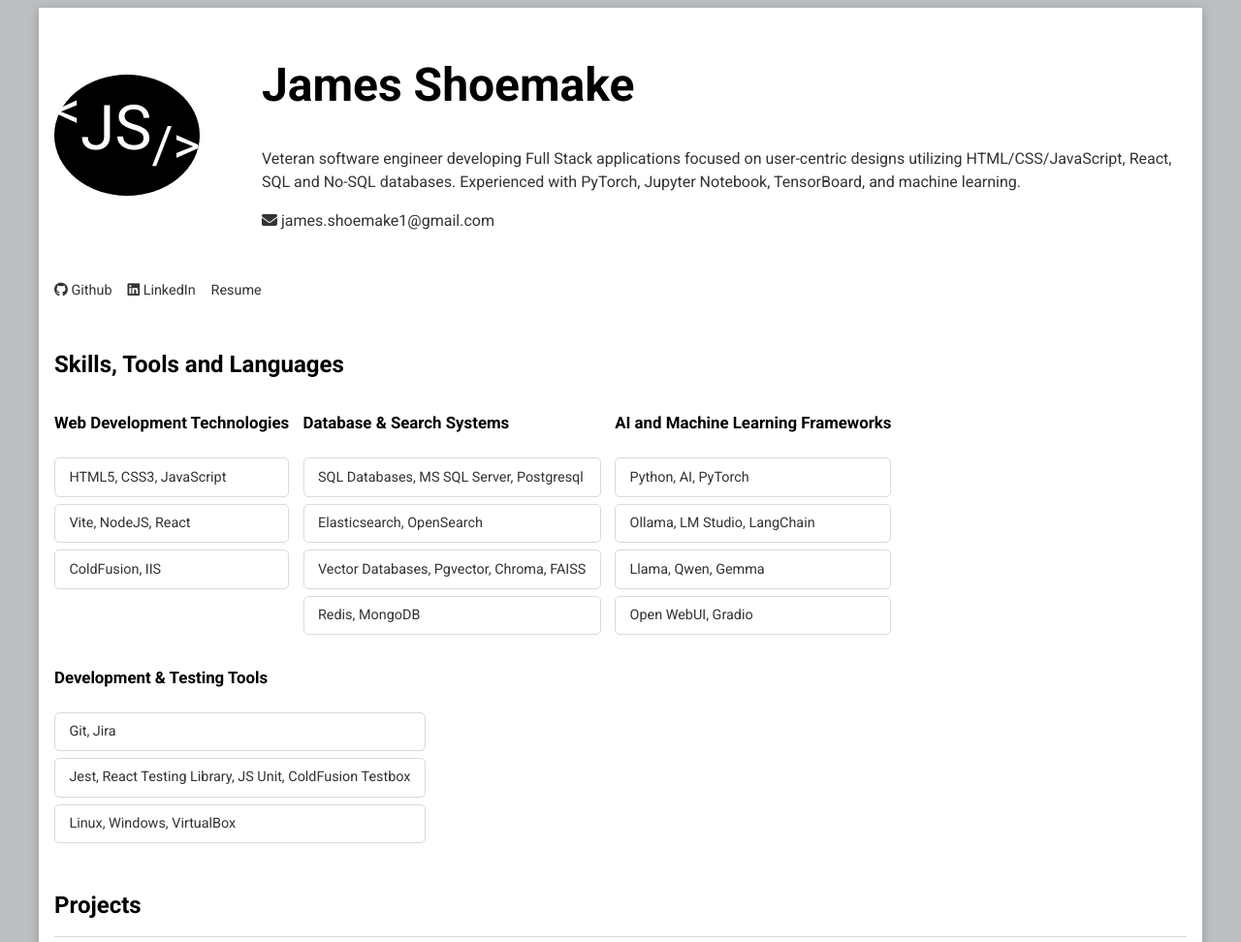
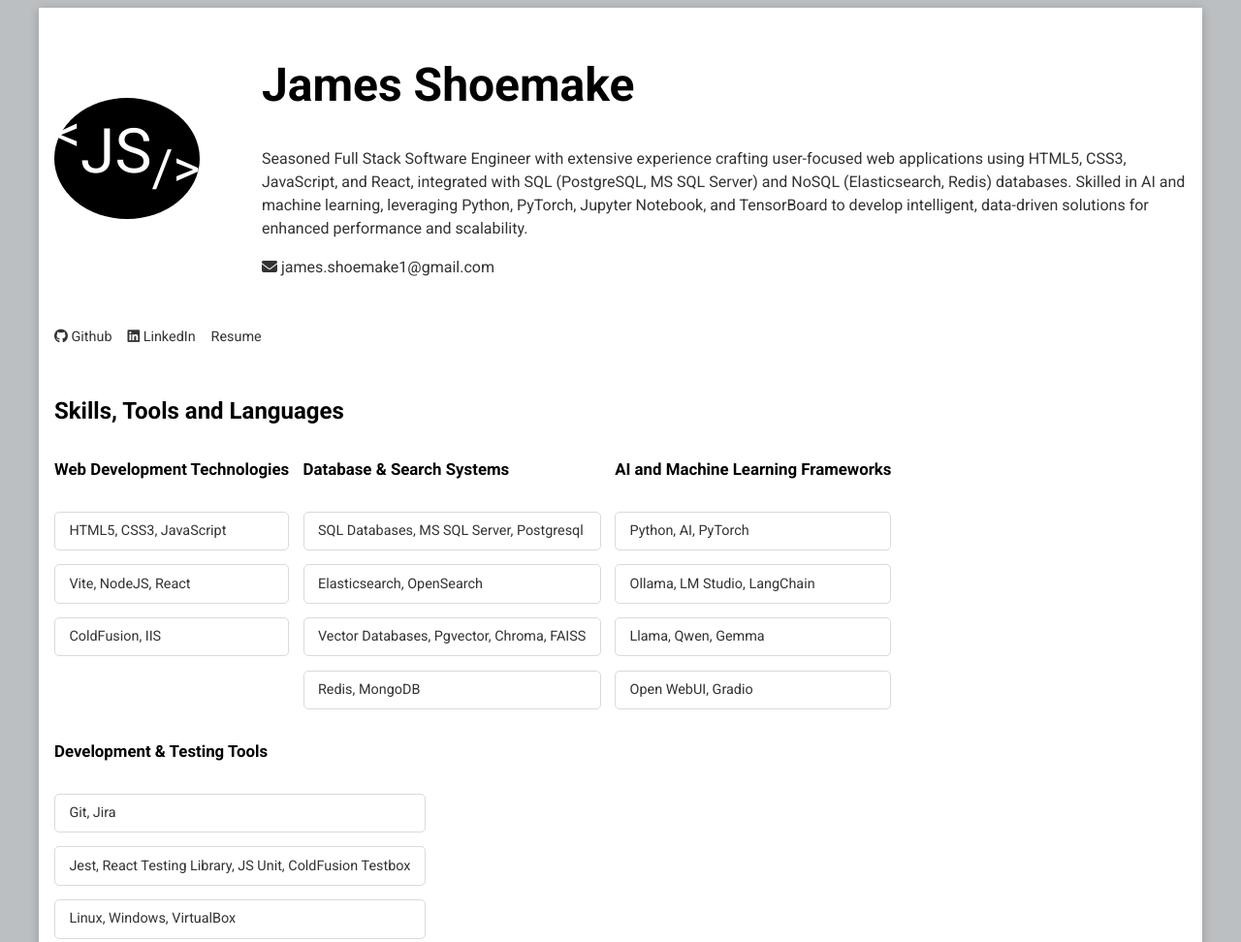
Before and after one commit to jamesshoemake/digital_resume, a plain HTML site: page index.html in a window 1280 px wide. Shown: the top 972 px of the page at 97% size. Drawn offline with Linux system fonts and the light colour scheme.

Commit message:
Corrected style issue and updated Bio

```diff
--- a/index.html
+++ b/index.html
@@ -20,10 +20,13 @@
         <div>
           <h1 id="user-name">James Shoemake</h1>
           <p id="bio">
-            Veteran software engineer developing Full Stack applications focused
-            on user-centric designs utilizing HTML/CSS/JavaScript, React, SQL
-            and No-SQL databases. Experienced with PyTorch, Jupyter Notebook,
-            TensorBoard, and machine learning.
+            Seasoned Full Stack Software Engineer with extensive experience
+            crafting user-focused web applications using HTML5, CSS3,
+            JavaScript, and React, integrated with SQL (PostgreSQL, MS SQL
+            Server) and NoSQL (Elasticsearch, Redis) databases. Skilled in AI
+            and machine learning, leveraging Python, PyTorch, Jupyter Notebook,
+            and TensorBoard to develop intelligent, data-driven solutions for
+            enhanced performance and scalability.
           </p>
           <p><i class="fa-solid fa-envelope"></i> james.shoemake1@gmail.com</p>
         </div>
--- a/styles/main.css
+++ b/styles/main.css
@@ -107,7 +107,7 @@ a {
 #wrapper--techstack__sections {
   display: flex;
   flex-direction: column;
-  gap: 0.5em;
+  gap: 1em;
 }
 
 #wrapper--techstack__items {
```
